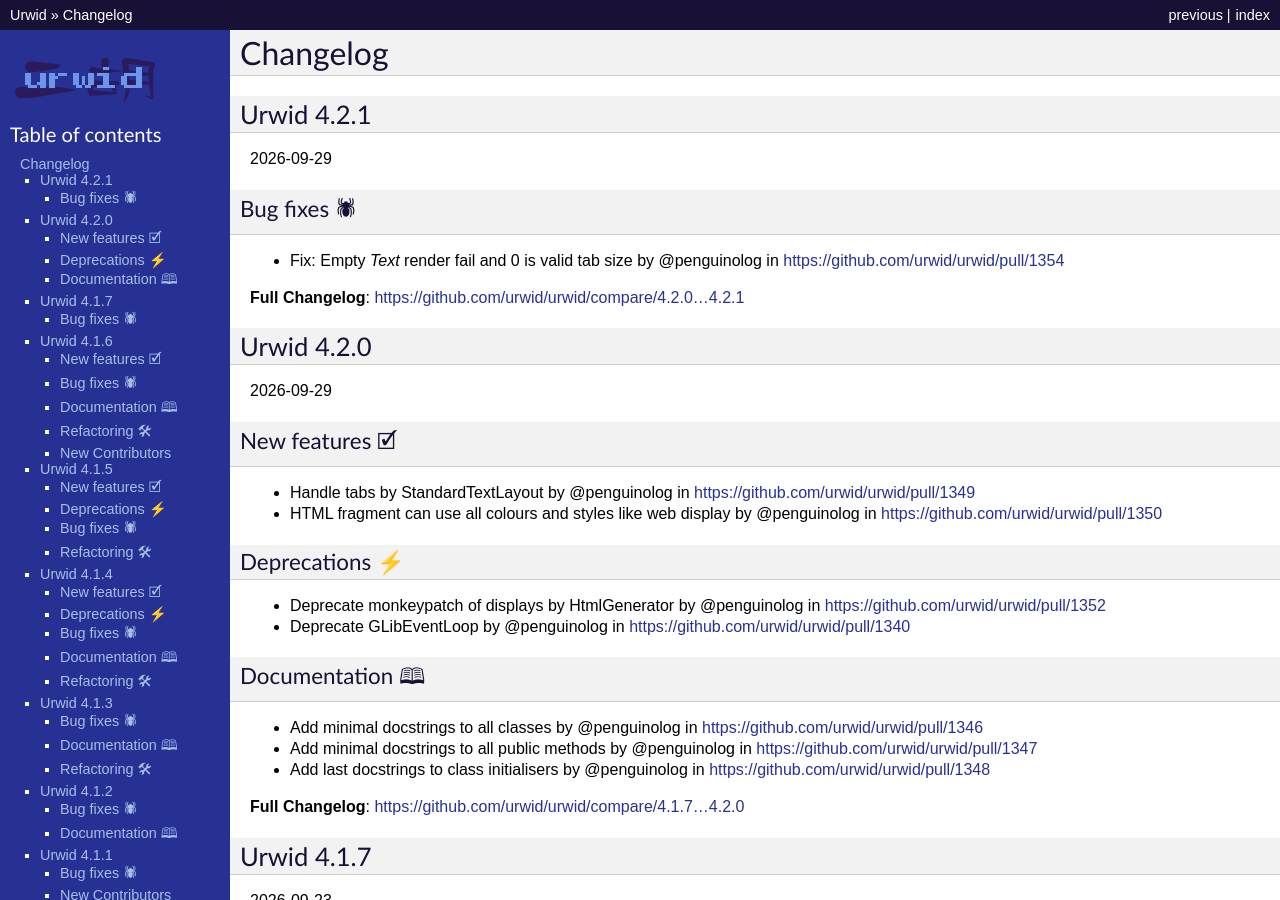
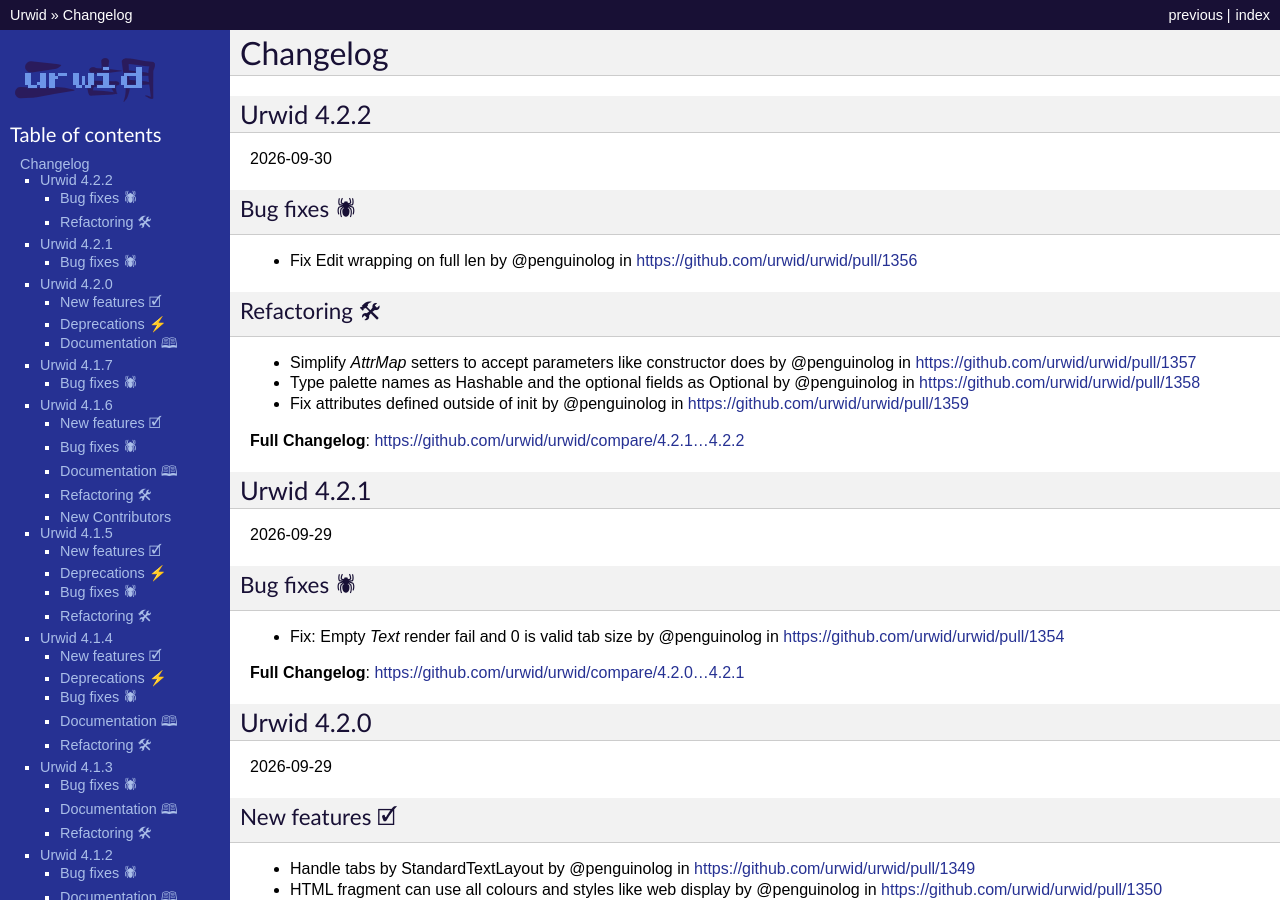
Before and after one commit to urwid/urwid, a Sphinx documentation site: the page built from docs/changelog.rst, in a window 1280 px wide and 900 px high. Built offline with Sphinx 7.4.7, drawn with Linux system fonts in a browser that asks for light colours.

Commit message:
Prepare release 4.2.2 (#1361)

```diff
--- a/docs/changelog.rst
+++ b/docs/changelog.rst
@@ -1,6 +1,24 @@
 
 Changelog
 ---------
+
+Urwid 4.2.2
+============
+
+2026-09-30
+
+Bug fixes 🕷
+++++++++++++
+* Fix Edit wrapping on full len by @penguinolog in https://github.com/urwid/urwid/pull/1356
+
+Refactoring 🛠
+++++++++++++++
+* Simplify `AttrMap` setters to accept parameters like constructor does by @penguinolog in https://github.com/urwid/urwid/pull/1357
+* Type palette names as Hashable and the optional fields as Optional by @penguinolog in https://github.com/urwid/urwid/pull/1358
+* Fix attributes defined outside of init by @penguinolog in https://github.com/urwid/urwid/pull/1359
+
+
+**Full Changelog**: https://github.com/urwid/urwid/compare/4.2.1...4.2.2
 
 Urwid 4.2.1
 ============
```
